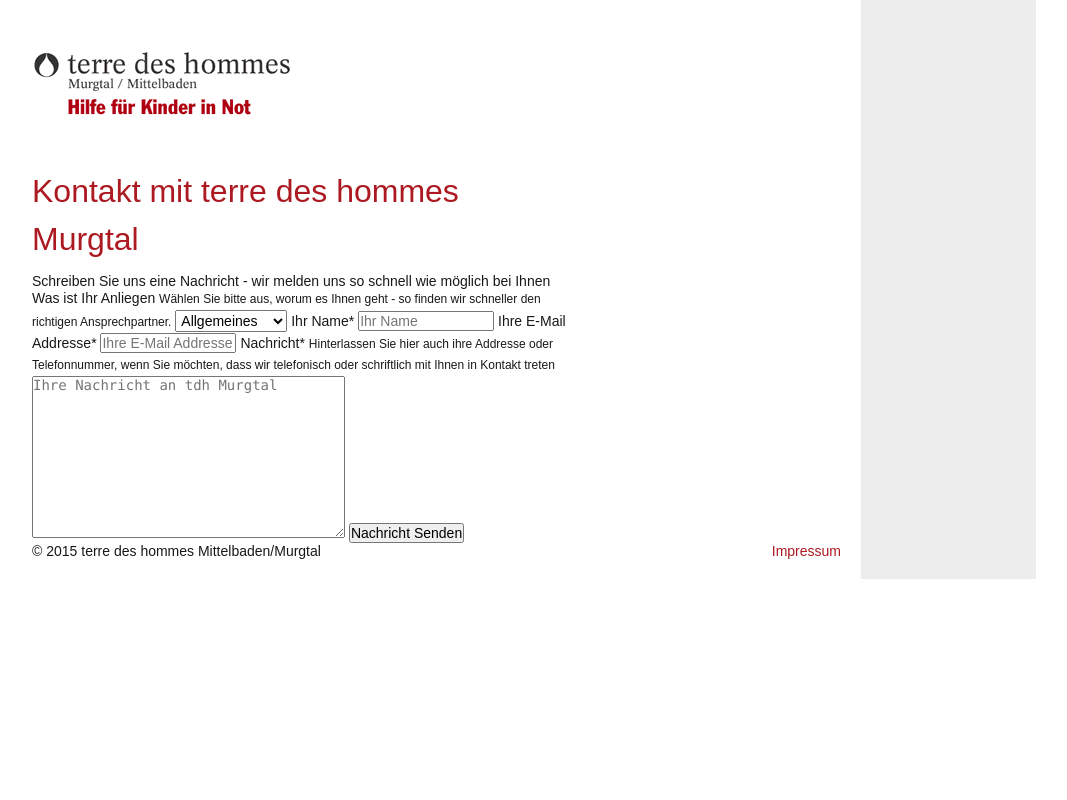
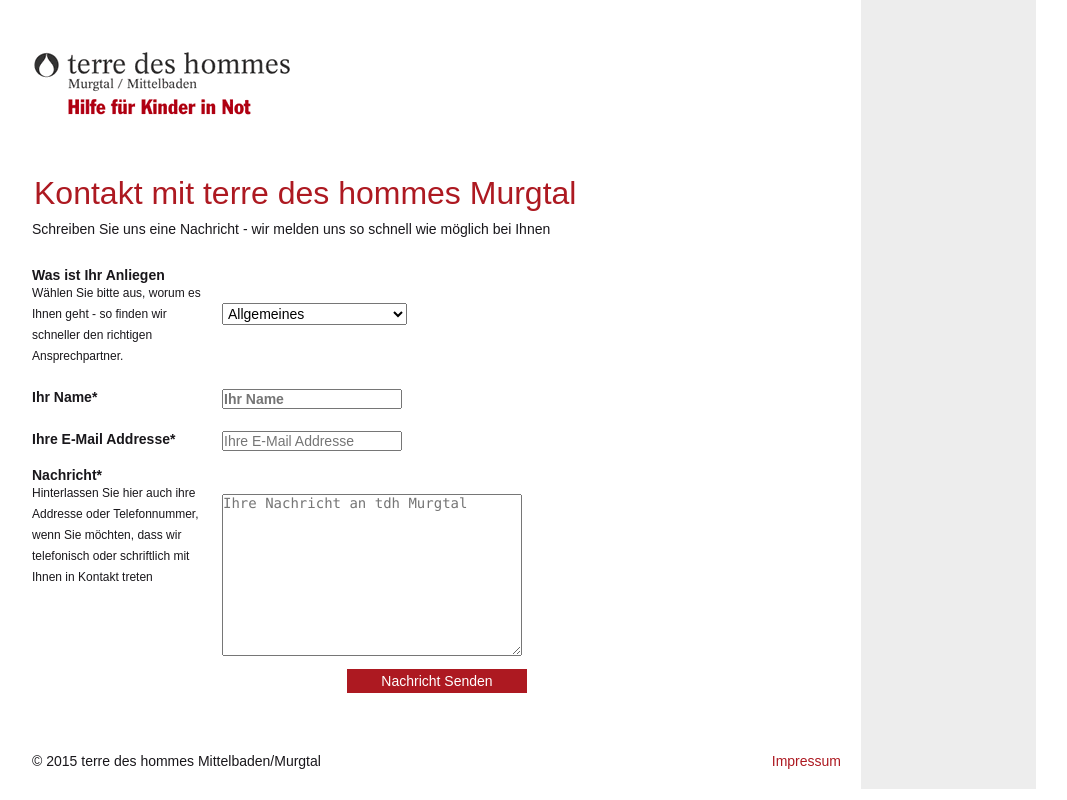
Before and after one commit to jensgro/tdh-Testprojekt-WS2014, a PHP site: page /kontakt.php in a window 1280 px wide. Shown: the whole page, without its empty margins (116-1183 px from the left). Run offline with PHP 8.4, Linux system fonts and the light colour scheme.

Commit message:
update style.css

```diff
--- a/dev/css/styles.css
+++ b/dev/css/styles.css
@@ -10,3 +10,7 @@
 
 /* Hier kommen die Module hin */
 /* @import url("tdh/modules/xxx.css"); */
+@import url("tdh/modules/contact.css");
+@import url("tdh/modules/ansprechpartner.css");
+@import url("tdh/modules/sponsorenliste.css");
+@import url("tdh/modules/thanks.css");
```
